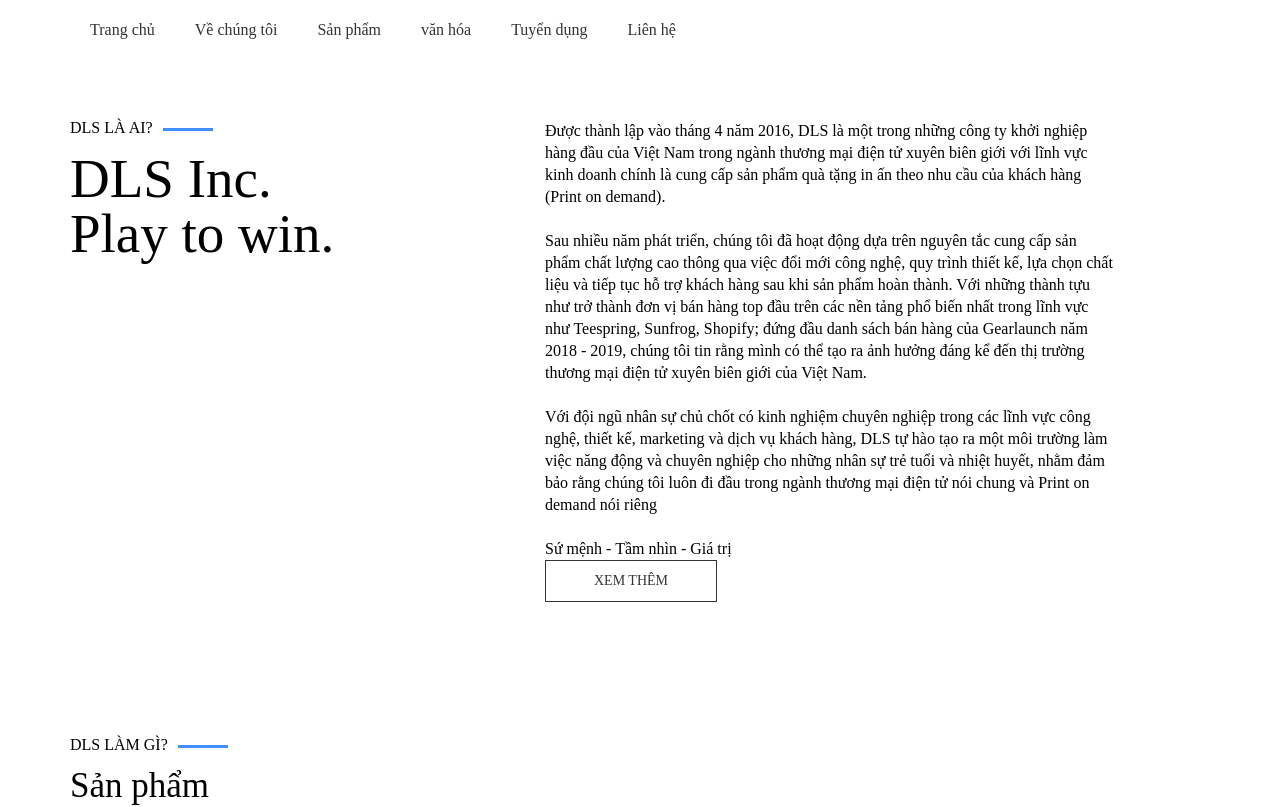
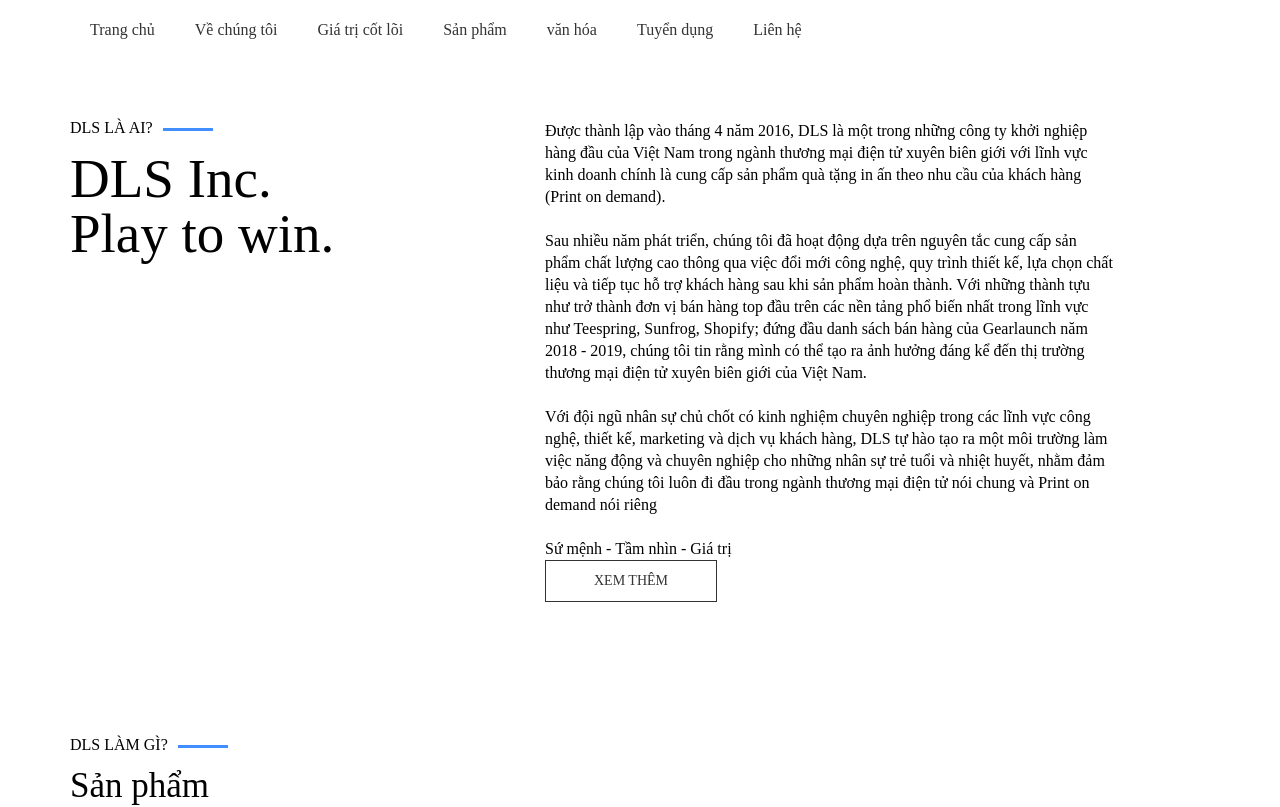
Before and after one commit to tinhtv171295/AZ, a React (Vite) app: page / in a window 1280 px wide. Shown: the top 807 px of the page. Built offline with nearby package versions, Linux system fonts and the light colour scheme.

Commit message:
update corevalue

```diff
--- a/package.json
+++ b/package.json
@@ -16,13 +16,15 @@
     "react-dom": "^19.0.0",
     "react-router": "^7.2.0",
     "react-router-dom": "^7.2.0",
-    "styled-components": "^6.1.15"
+    "styled-components": "^6.1.15",
+    "swiper": "^11.2.4"
   },
   "devDependencies": {
     "@eslint/js": "^9.19.0",
     "@types/react": "^19.0.8",
     "@types/react-dom": "^19.0.3",
     "@types/styled-components": "^5.1.34",
+    "@types/swiper": "^5.4.3",
     "@vitejs/plugin-react": "^4.3.4",
     "eslint": "^9.19.0",
     "eslint-plugin-react-hooks": "^5.0.0",
--- a/src/App.tsx
+++ b/src/App.tsx
@@ -6,6 +6,7 @@ import ActivitiesPage from "./pages/Activities.page";
 import RecruitmentPage from "./pages/Recruitment.page";
 import ContactPage from "./pages/Contact.page";
 import ServicesPage from "./pages/Services.page";
+import CorevaluePage from "./pages/Corevalue.page";
 
 export default function App() {
   return (
@@ -17,6 +18,11 @@ export default function App() {
           <Route path="about/*">
             <Route index element={<AboutPage />} />
             <Route path=":slug" element={<AboutPage />} />
+          </Route>
+
+          <Route path="corevalue/*">
+            <Route index element={<CorevaluePage />} />
+            <Route path=":slug" element={<CorevaluePage />} />
           </Route>
 
           <Route path="services/*">
--- /dev/null
+++ b/src/components/BlockContent/Five.block.tsx
@@ -0,0 +1,38 @@
+import styled from "styled-components";
+import { IBlock } from "../../mocks/type";
+import { ContainerStl } from "../../Styles/Container";
+
+export default function BlockContentFive({ content }: IBlock) {
+  // f12 => to ref
+  return (
+    <Stl.Wrap>
+      <ContainerStl>
+        <Stl.Main>
+          <Stl.Content>
+            {content && (
+              <Stl.BodyContent
+                dangerouslySetInnerHTML={{
+                  __html: `${content}`,
+                }}
+              />
+            )}
+          </Stl.Content>
+        </Stl.Main>
+      </ContainerStl>
+    </Stl.Wrap>
+  );
+}
+
+const Stl = {
+  Wrap: styled.div``,
+  Main: styled.div`
+    display: flex;
+    flex-flow: column nowrap;
+    width: 100%;
+    gap: 16px;
+  `,
+  Content: styled.div`
+    text-align: center;
+  `,
+  BodyContent: styled.div``,
+};
--- /dev/null
+++ b/src/components/Carousel/Swiper.tsx
@@ -0,0 +1,94 @@
+import styled from "styled-components";
+import { Swiper, SwiperSlide } from "swiper/react";
+import { IBlockContent } from "../../mocks/type";
+import { useEffect, useState } from "react";
+
+type Props = {
+  slides: IBlockContent[];
+};
+
+export default function Carousel({ slides }: Props) {
+  const [selected, setSelected] = useState(0);
+
+  const handleChangeId = (id: number) => {
+    setSelected(id);
+  };
+
+  const refresh = () => {
+    const first = slides[0];
+    if (first) {
+      setSelected(0);
+    }
+  };
+
+  useEffect(() => {
+    refresh();
+    // eslint-disable-next-line react-hooks/exhaustive-deps
+  }, [slides]);
+
+  return (
+    <Stl.Container>
+      <Stl.SwiperContainer>
+        <Swiper
+          spaceBetween={10}
+          slidesPerView={4}
+          loop
+          autoplay={{ delay: 3000 }}
+        >
+          {slides.map((slide, i) => (
+            <SwiperSlide key={i}>
+              <Stl.Slide onClick={() => handleChangeId(i)}>
+                <Stl.SlideImage>
+                  <img src={slide.image} />
+                </Stl.SlideImage>
+                <Stl.OverlayText>{slide.title}</Stl.OverlayText>
+              </Stl.Slide>
+            </SwiperSlide>
+          ))}
+        </Swiper>
+      </Stl.SwiperContainer>
+
+      <Stl.Content>
+        <Stl.Title>{slides[selected]?.title}</Stl.Title>
+        <Stl.Description>{slides[selected]?.description}</Stl.Description>
+      </Stl.Content>
+    </Stl.Container>
+  );
+}
+
+const Stl = {
+  Container: styled.div``,
+  SwiperContainer: styled.div`
+    height: 100%;
+    width: 100%;
+    margin: 50px 0;
+  `,
+  Slide: styled.div``,
+  SlideImage: styled.div`
+    border-radius: 15px;
+  `,
+  OverlayText: styled.div`
+    color: #fff;
+    background: rgba(0, 0, 0, 0.6);
+    position: absolute;
+    left: 0;
+    top: 50%;
+    -webkit-transition: all 0.3sease;
+    -moz-transition: all 0.3s ease;
+    transition: all 0.3sease;
+  `,
+  Content: styled.div`
+    margin-top: 20px;
+    text-align: center;
+  `,
+  Title: styled.div`
+    font-size: 24px;
+    font-weight: bold;
+    color: #333;
+    margin: 10px 0;
+  `,
+  Description: styled.div`
+    font-size: 16px;
+    color: #666;
+  `,
+};
--- a/src/components/Header/index.tsx
+++ b/src/components/Header/index.tsx
@@ -21,6 +21,10 @@ const Menus: IMenu[] = [
         path: "about/core-value",
       },
     ],
+  },
+  {
+    name: "Giá trị cốt lõi",
+    path: "corevalue",
   },
   {
     name: "Sản phẩm",
--- a/src/main.tsx
+++ b/src/main.tsx
@@ -1,6 +1,7 @@
 import { createRoot } from "react-dom/client";
 import App from "./App.tsx";
 import { BrowserRouter } from "react-router";
+import "swiper/css";
 
 createRoot(document.getElementById("root")!).render(
   <BrowserRouter>
--- /dev/null
+++ b/src/mocks/corevalue.data.ts
@@ -0,0 +1,69 @@
+import { IBlock, IBlockContent } from "./type";
+
+export const corevalueData: IBlock[] = [
+  {
+    title: "",
+    type: "five", // cmd + i => suggest
+    content:
+      "<div><span>Tại DLS, chúng tôi rất coi trọng các giá trị cốt lõi của mình. Những giá trị này</span><br><span>là niềm tin nền tảng của đội ngũ của DLS - những con người chăm chỉ, sáng</span><br><span>tạo, hài hước, thông minh và độc đáo mà chúng tôi tự hào gọi là DLSers.</span></div>",
+    dataContent: [
+      {
+        title: "NHIỆT HUYẾT",
+        image:
+          "https://dlsinc.com/resource/template/frontend/default2/image/corevalue/enthusiasm.png",
+        description:
+          "Các DLSer luôn thể hiện một mức độ nhiệt huyết cao trong công việc.",
+      },
+      {
+        title: "TỬ TẾ",
+        image:
+          "	https://dlsinc.com/resource/template/frontend/default2/image/corevalue/kindness.png",
+        description:
+          "Tử tế là một giá trị đạo đức mà mỗi thành viên của DLS đều tin tưởng",
+      },
+      {
+        title: "NIỀM TIN",
+        image:
+          "https://dlsinc.com/resource/template/frontend/default2/image/corevalue/trust.png",
+        description: `Tại DLS, chúng tôi thường trao cho bản thân và người khác một điều gọi là "Tạm ứng niềm tin".`,
+      },
+      {
+        title: "BIẾT ƠN",
+        image:
+          "https://dlsinc.com/resource/template/frontend/default2/image/corevalue/love.png",
+        description:
+          "Tại DLS, chúng tôi tin tưởng và đặt giá trị biết ơn là gốc rễ của mọi mối liên kết trong và ngoài doanh nghiệp.",
+      },
+    ],
+  },
+];
+
+export const slides: IBlockContent[] = [
+  {
+    title: "NHIỆT HUYẾT",
+    image:
+      "https://dlsinc.com/resource/template/frontend/default2/image/corevalue/enthusiasm.png",
+    description:
+      "Các DLSer luôn thể hiện một mức độ nhiệt huyết cao trong công việc.",
+  },
+  {
+    title: "TỬ TẾ",
+    image:
+      "	https://dlsinc.com/resource/template/frontend/default2/image/corevalue/kindness.png",
+    description:
+      "Tử tế là một giá trị đạo đức mà mỗi thành viên của DLS đều tin tưởng",
+  },
+  {
+    title: "NIỀM TIN",
+    image:
+      "https://dlsinc.com/resource/template/frontend/default2/image/corevalue/trust.png",
+    description: `Tại DLS, chúng tôi thường trao cho bản thân và người khác một điều gọi là "Tạm ứng niềm tin".`,
+  },
+  {
+    title: "BIẾT ƠN",
+    image:
+      "https://dlsinc.com/resource/template/frontend/default2/image/corevalue/love.png",
+    description:
+      "Tại DLS, chúng tôi tin tưởng và đặt giá trị biết ơn là gốc rễ của mọi mối liên kết trong và ngoài doanh nghiệp.",
+  },
+];
--- a/src/mocks/type.ts
+++ b/src/mocks/type.ts
@@ -1,4 +1,4 @@
-export type BlockType = "main" | "second" | "third" | "four"; // F2 rename
+export type BlockType = "main" | "second" | "third" | "four" | "five"; // F2 rename
 
 export interface IBlock {
   title: string;
--- /dev/null
+++ b/src/pages/Corevalue.page.tsx
@@ -0,0 +1,33 @@
+import PageBanner from "../components/Banners/PageBanner";
+import BodyLayout from "../layouts/Body.layout";
+import { useEffect, useState } from "react";
+import { corevalueData, slides } from "../mocks/corevalue.data";
+import React from "react";
+import { IBlock } from "../mocks/type";
+import RenderLayout from "../utils/RenderLayout";
+import Carousel from "../components/Carousel/Swiper";
+import { ContainerStl } from "../Styles/Container";
+
+export default function AboutPage() {
+  const [data, setData] = useState<IBlock[]>([]);
+
+  useEffect(() => {
+    setData(corevalueData);
+  }, []);
+
+  return (
+    <BodyLayout>
+      <PageBanner
+        title="Về DLS"
+        content="Giá trị cốt lỗi"
+        image="https://dlsinc.com/storage/setting/1.O5HFQ5e81dd55a2fdc.jpg"
+      />
+      {data.map((block, i) => {
+        return <React.Fragment key={i}>{RenderLayout(block)}</React.Fragment>;
+      })}
+      <ContainerStl>
+        <Carousel slides={slides} />
+      </ContainerStl>
+    </BodyLayout>
+  );
+}
--- a/src/utils/RenderLayout.tsx
+++ b/src/utils/RenderLayout.tsx
@@ -4,6 +4,7 @@ import BlockContentSecond from "../components/BlockContent/Second.block";
 import BlockContentThird from "../components/BlockContent/Third.block";
 import { IBlock } from "../mocks/type";
 import BlockContentFour from "../components/BlockContent/Four.block";
+import BlockContentFive from "../components/BlockContent/Five.block";
 
 export default function RenderLayout(block: IBlock) {
   switch (block.type) {
@@ -43,6 +44,8 @@ export default function RenderLayout(block: IBlock) {
           content={block.content}
         />
       );
+    case "five":
+      return <BlockContentFive {...block} content={block.content} />;
     default:
       return <React.Fragment>aaa</React.Fragment>;
   }
```
Also changed, not shown: 1 other file (tests, documents, lock files or other folders).
